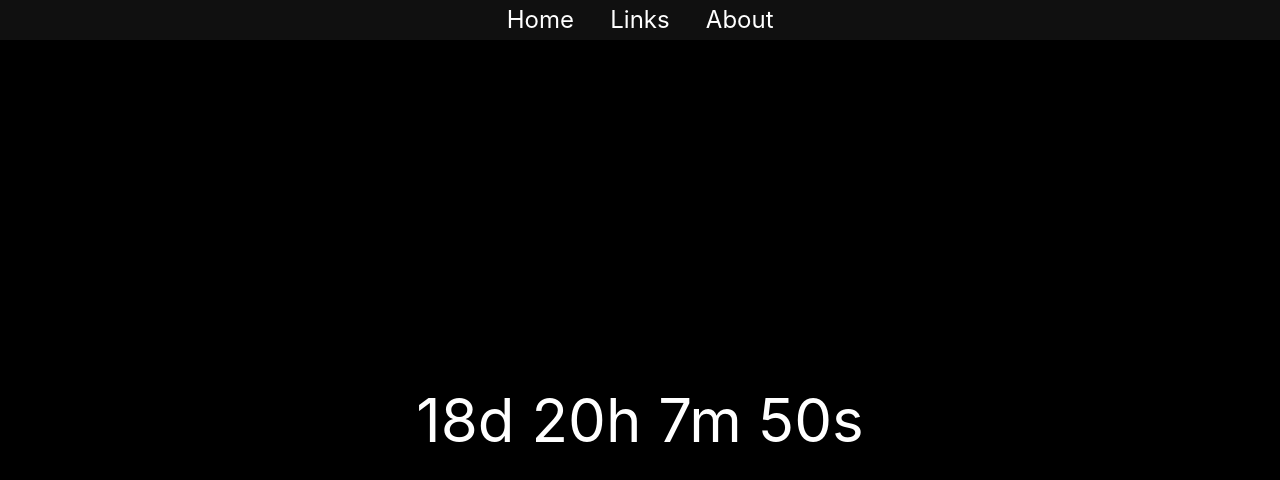
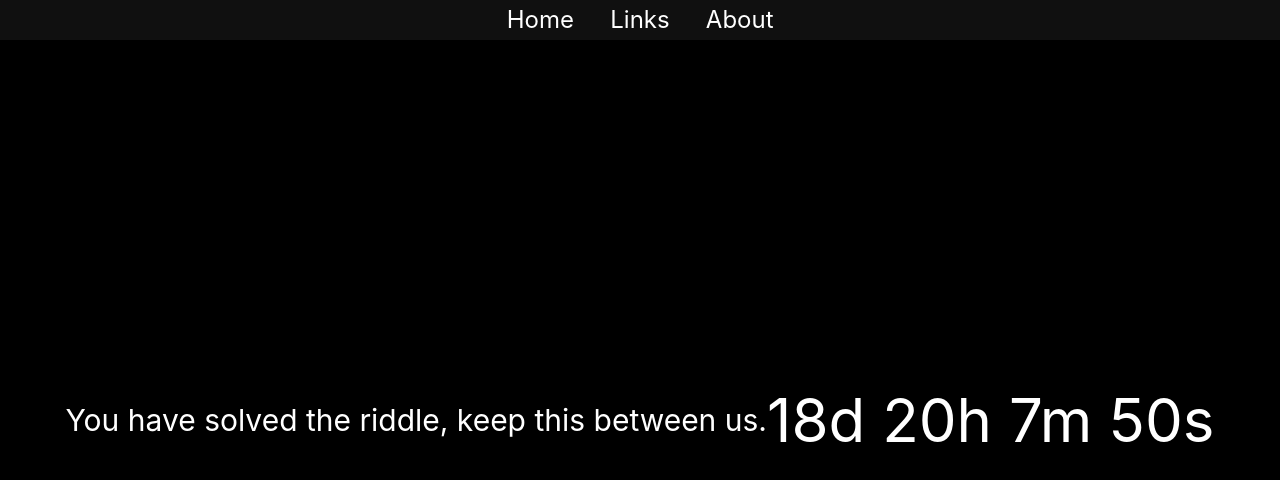
Before and after one commit to PaputsaTTV/PaputsaTTV, a Next.js app: page /samson in a window 1280 px wide. Shown: the top 480 px of the page. Built offline with nearby package versions, Linux system fonts and the light colour scheme.

Commit message:
Fixed things

```diff
--- a/pages/404.js
+++ b/pages/404.js
@@ -4,7 +4,7 @@ export default function Error404 () {
     return (
         <div className="w-full h-[90vh] lg:h-[95vh] bg-black flex justify-center items-center">
             <Link className="text-red-700 text-2xl text-center cursor-pointer" href="/home" passHref>
-                <h1 className="text-red-700 text-2xl text-center cursor-pointer">There seems to be a problem, click me to go to the home page.</h1>
+                <h1 className="text-red-700 text-2xl text-center cursor-pointer">There seems to be a problem... Click to go back to main page</h1>
             </Link>
         </div>
     )
--- a/pages/samson.js
+++ b/pages/samson.js
@@ -22,6 +22,7 @@ export default function App() {
     });
     return (
         <div className="w-[100vw] h-[90vh] lg:h-[95vh] bg-black flex justify-center items-center">
+            <h1 className="text-white text-3xl">You have solved the riddle, keep this between us.</h1>
             <h1 id="time" className="text-white text-6xl"></h1>
         </div>
     );
```
